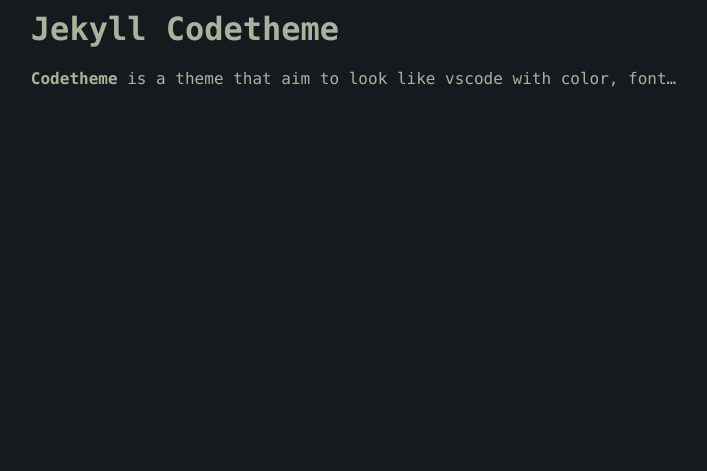
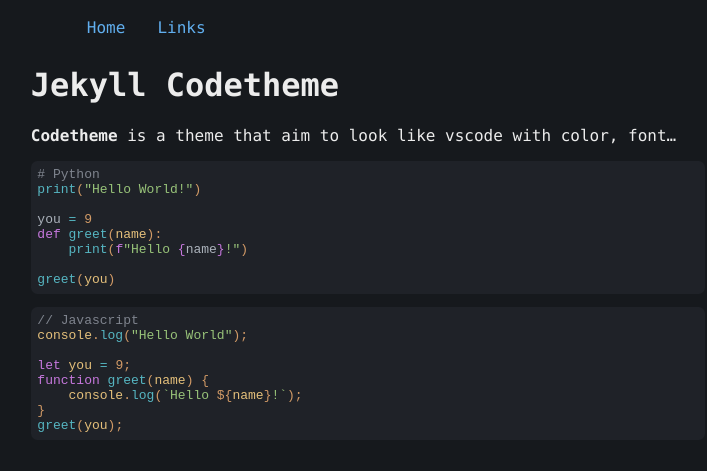
Before and after one commit to MathiasDPX/jekyll-codetheme, a Jekyll site: the page built from index.md, in a window 1280 px wide. Shown: the top 471 px of the page, without its empty margins (272-979 px from the left). Built offline with Jekyll 4.4.1, drawn with Linux system fonts in a browser that asks for light colours; our own code applies the rules of GitHub Pages for plain Markdown files.

Commit message:
Add a lot

````diff
--- a/_config.yml
+++ b/_config.yml
@@ -1,5 +1,12 @@
-title: codetheme
+title: Codetheme
 description: "A theme that aim to look like VSCode"
 encoding: utf-8
 
 exclude: ["README.md", "LICENSE", "*.gem", "*.gemspec", "Gemfile.lock"]
+
+navigation:
+- title: Home
+  url: /
+
+- title: Links
+  url: /links
--- /dev/null
+++ b/_includes/navbar.html
@@ -0,0 +1,22 @@
+{% for entry in site.navigation %}
+{% capture fullurl %}{{ site.baseurl }}{{ entry.url }}{% endcapture %}
+    {% if fullurl == page.url %}
+        {% assign current_page = fullurl %}
+        {% break %}
+    {% elsif page.url contains fullurl %}
+        {% assign current_page = fullurl %}
+    {% endif %}
+{% endfor %}
+
+<nav>
+    <ul>
+    {% for entry in site.navigation %}
+        {% if entry.url == current_page %}
+            <li class="current"><a href="{{ site.baseurl }}{{ entry.url }}">{{ entry.title }}</a><div id="underline"></li>
+        {% else %}
+            <li><a href="{{ site.baseurl }}{{ entry.url }}">{{ entry.title }}</a></li>
+        {% endif %}
+        {% assign sublinks = entry.sublinks %}
+    {% endfor %}
+    </ul>
+</nav>
--- a/_layouts/default.html
+++ b/_layouts/default.html
@@ -1,6 +1,7 @@
 <html>
     {% include head.html %}
     <body>
+        {% include navbar.html %}
         {{ content }}
     </body>
 </html>
--- a/_sass/base.scss
+++ b/_sass/base.scss
@@ -7,6 +7,76 @@ body {
     font-family: consolas;
     margin: auto;
     max-width: 70ch;
-    color: #ABB29B;
+    color: #ececec;
     background-color: #16191D;
 }
+
+a {
+    color: #61AFEF;
+}
+
+nav { /* Navbar, see _includes/navbar.html */
+    li {
+        display: inline-block;
+        padding-top: 0.5em;
+        padding-bottom: 0.5em;
+        padding-left: 1em;
+        padding-right: 1em;
+        margin: 0 0 0 0;
+    }
+
+    ul {
+        display: flex;
+    }
+
+    li:hover {
+        background-color: #323842;
+    }
+
+    li.current {
+        background-color: #23272E;
+    }
+
+    li a {
+        text-decoration: none;
+    }
+
+    li div#underline {
+        background-color: #b4b4b4;
+        position:relative;
+        left: -1em;
+        width: calc(100% + 2em);
+        height: 5%;
+        bottom: calc(-0.5em + 5%);
+    }
+}
+
+pre.highlight {
+    background-color: #1F2228;
+    padding: 0.5em;
+    border-radius: 0.5em;
+
+    code { /* Codeblocks */
+        span.c1 {
+            color: #7f848e;
+        }
+        span.nf, span.o {
+            color: #56b6c2;
+        }
+        span.p, span.mi {
+            color: #d19a66;
+        }
+        span.s, span.sh, span.s2, span.dl {
+            color: #98c379;
+        }
+        span.n {
+            color: #abb2bb;
+        }
+        span.k, span.si, span.sa, span.kd {
+            color: #c678dd;
+        }
+        span.nx, span.p+span.n:has(+span.p) {
+            color: #e5c07b;
+        }
+    }
+}
--- a/index.md
+++ b/index.md
@@ -1,7 +1,30 @@
 ---
+title: Home
 layout: default
 ---
 
 # Jekyll Codetheme
 
 **Codetheme** is a theme that aim to look like vscode with color, font...
+
+```python
+# Python
+print("Hello World!")
+
+you = 9
+def greet(name):
+    print(f"Hello {name}!")
+
+greet(you)
+```
+
+```javascript
+// Javascript
+console.log("Hello World");
+
+let you = 9;
+function greet(name) {
+    console.log(`Hello ${name}!`);
+}
+greet(you);
+```
````
Also changed, not shown: _includes/head.html (+5 -5 lines), links.md (added, +8 -0 lines).
